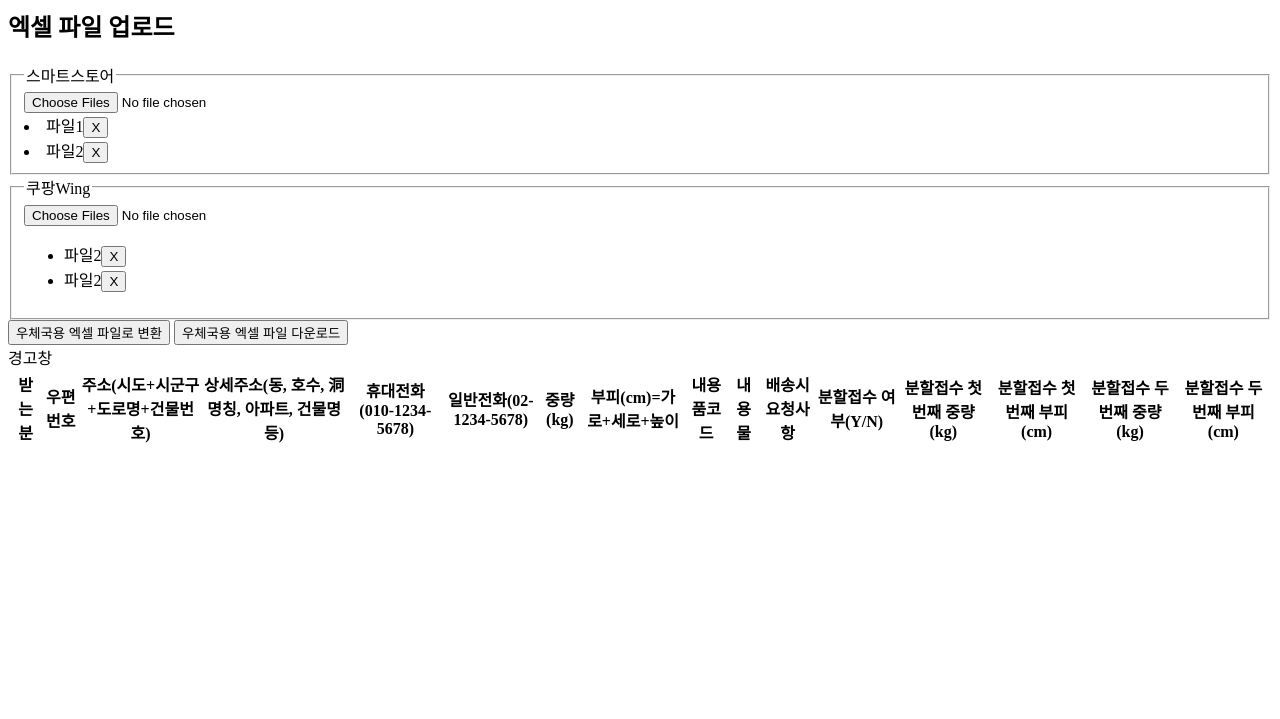
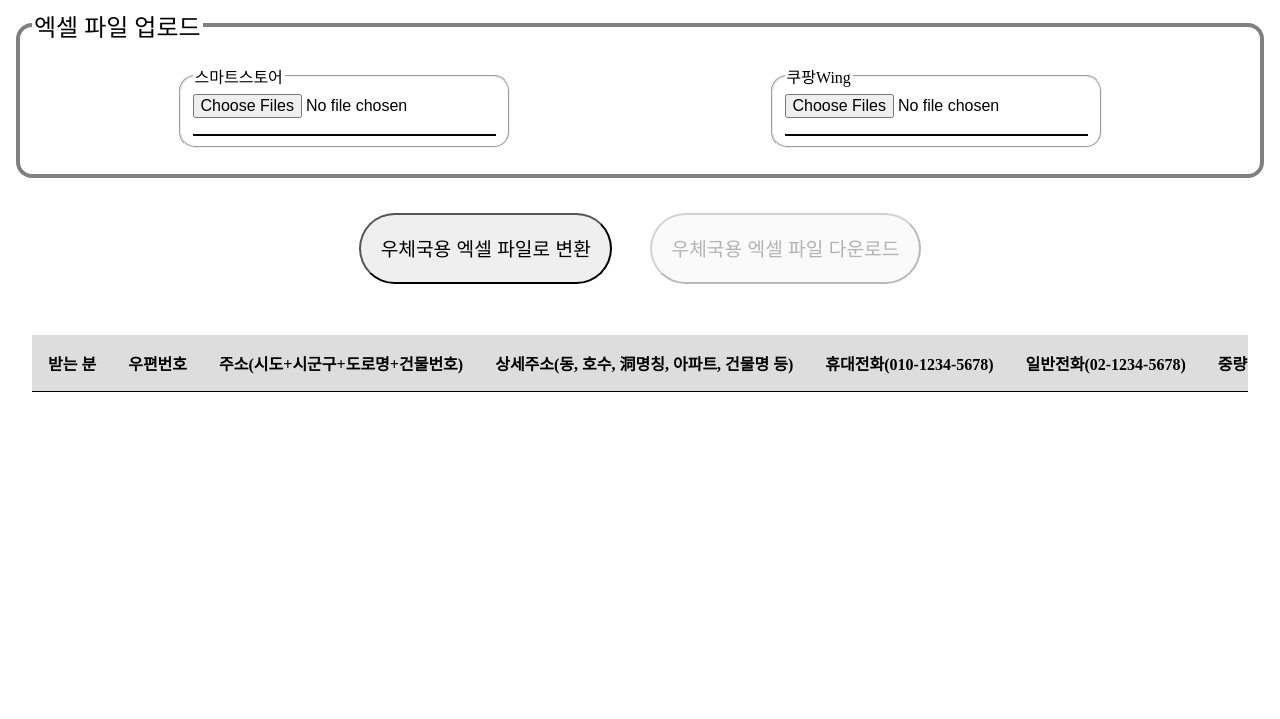
Before and after one commit to beeimp/automation-of-parcel-reception-at-post-office, a plain HTML site: page index.html in a window 1280 px wide. Shown: the part 81-800 px from the top of the page. Drawn offline with Linux system fonts and the light colour scheme.

Commit message:
Style: 전체 스타일 추가

```diff
--- a/index.css
+++ b/index.css
@@ -0,0 +1,106 @@
+/* Base Style */
+
+html, body {
+  margin: 0;
+  padding: 0;
+}
+
+fieldset {
+  border-radius: 1em;
+}
+
+input[type="file"] {
+  font-size: 1em;
+}
+
+ul {
+  border: 1px solid black;
+  padding: 0em;
+  margin-top: 1em;
+  margin-bottom: 0em;
+  margin-left: 0em;
+  margin-right: 0em;
+  list-style: none;
+}
+
+ul > li {
+  padding: 0.2em 0.5em;
+}
+
+ul > li:nth-of-type(2n){
+  background-color: #dddddd;
+}
+
+/*  */
+
+.title {
+  text-align: center;
+}
+
+.upload-wrap {
+  margin: 1em;
+  border: gray 0.3em solid;
+}
+
+.upload-title {
+  font-size: 1.5em;
+  font-weight: 500;
+}
+.file-upload-wrap {
+  display: flex;
+  justify-content: space-around;
+  margin: 1em;
+}
+
+.download-wrap {
+  display: flex;
+  justify-content: center;
+}
+
+.download-wrap > button {
+  font-weight: 500;
+  font-size: 1.2em;
+
+  border-radius: 5em;
+
+  padding: 1em;
+  margin: 1em;
+}
+
+.post-office-table-wrap {
+  max-width: 95vw;
+  margin: 2.5vw;
+  overflow-x: scroll;
+}
+
+table.post-office-table {
+  border-bottom: 1px solid black;
+  width: max-content;
+  border-collapse: collapse;
+}
+
+table.post-office-table > thead {
+  margin-bottom: 1em solid black;
+  background-color: #dddddd;
+
+}
+table.post-office-table > thead > tr > th {
+  padding: 1em;
+
+}
+
+tbody.post-office-table-body {
+  text-align: center;
+}
+
+tbody.post-office-table-body > tr > td {
+  padding: 0.5em 0;
+}
+
+tbody.post-office-table-body > tr:nth-child(2n) {
+  background-color: #dfdfdf;
+}
+
+tbody.post-office-table-body > tr > td:nth-of-type(3) {
+  text-align: left;
+}
--- a/index.html
+++ b/index.html
@@ -1,42 +1,40 @@
 <!DOCTYPE html>
 <html lang="en">
+
 <head>
   <meta charset="UTF-8">
   <meta http-equiv="X-UA-Compatible" content="IE=edge">
   <meta name="viewport" content="width=device-width, initial-scale=1.0">
   <script src="https://cdnjs.cloudflare.com/ajax/libs/xlsx/0.18.5/xlsx.full.min.js"></script>
   <script defer src="./static/script.js"></script>
-  <link rel="./index.css">
+  <link rel="stylesheet" href="./index.css">
   <title>우체국 배송 변환</title>
 </head>
+
 <body>
-  <h1>우체국 창구 소포 접수 변환 프로그램</h1>
-  <div class="upload-wrap">
-    <h2>엑셀 파일 업로드</h2>
+  <h1 class="title">우체국 창구 소포 접수 변환 프로그램</h1>
+  <fieldset class="upload-wrap">
+    <legend class="upload-title">엑셀 파일 업로드</legend>
+    <div class="file-upload-wrap">
       <fieldset class="smartstore-upload-wrap">
         <legend class="smartstore-upload-title">스마트스토어</legend>
         <input class="smartstore-upload" type="file" multiple>
-      <table class="smartstore-upload-list">
-        <li class="smartstore-upload-item"><span>파일1</span><button>X</button></li>
-        <li class="smartstore-upload-item"><span>파일2</span><button>X</button></li>
-      </table>
+        <ul class="smartstore-upload-list">
+        </ul>
       </fieldset>
       <fieldset class="coupangwing-upload-wrap">
         <legend class="coupangwing-upload-title">쿠팡Wing</legend>
         <input class="coupangwing-upload" type="file" multiple>
         <ul class="coupangwing-upload-list">
-        <li class="coupangwing-upload-item"><span>파일2</span><button>X</button></li>
-        <li class="coupangwing-upload-item"><span>파일2</span><button>X</button></li>
         </ul>
       </fieldset>
     </div>
+  </fieldset>
   <div class="download-wrap">
     <button class="post-office-table-translation-button">우체국용 엑셀 파일로 변환</button>
-    <button class="post-office-table-download-button">우체국용 엑셀 파일 다운로드</button>
-    <div>
-      경고창
+    <button class="post-office-table-download-button" disabled>우체국용 엑셀 파일 다운로드</button>
   </div>
-  </div>
+  <div class="post-office-table-wrap">
   <table class="post-office-table">
     <thead class="post-office-table-head">
       <th>받는 분</th>
@@ -59,5 +57,7 @@
     <tbody class="post-office-table-body">
     </tbody>
   </table>
+</div>
 </body>
+
 </html>
```
Lines whose indentation alone changed are shown as unchanged.
